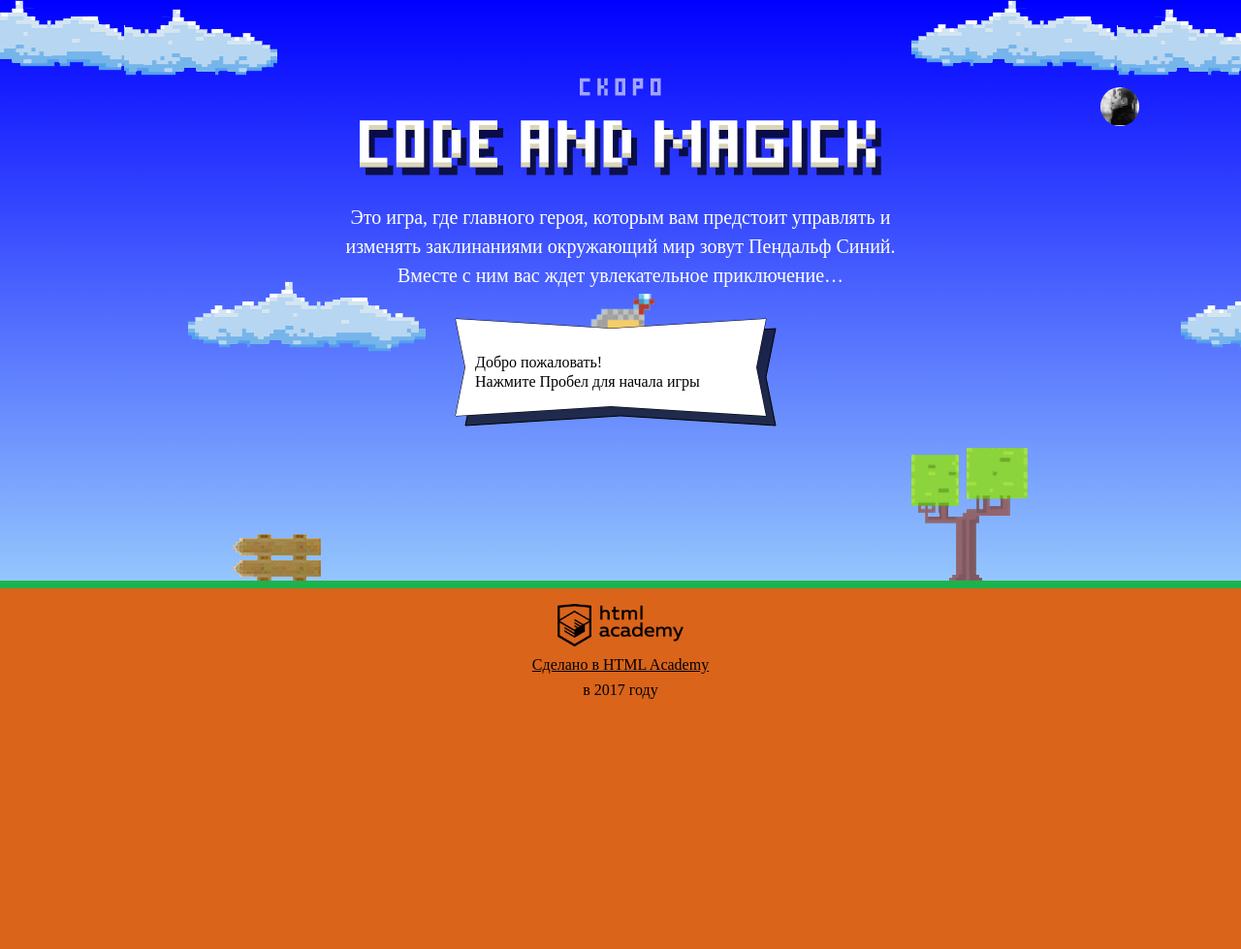
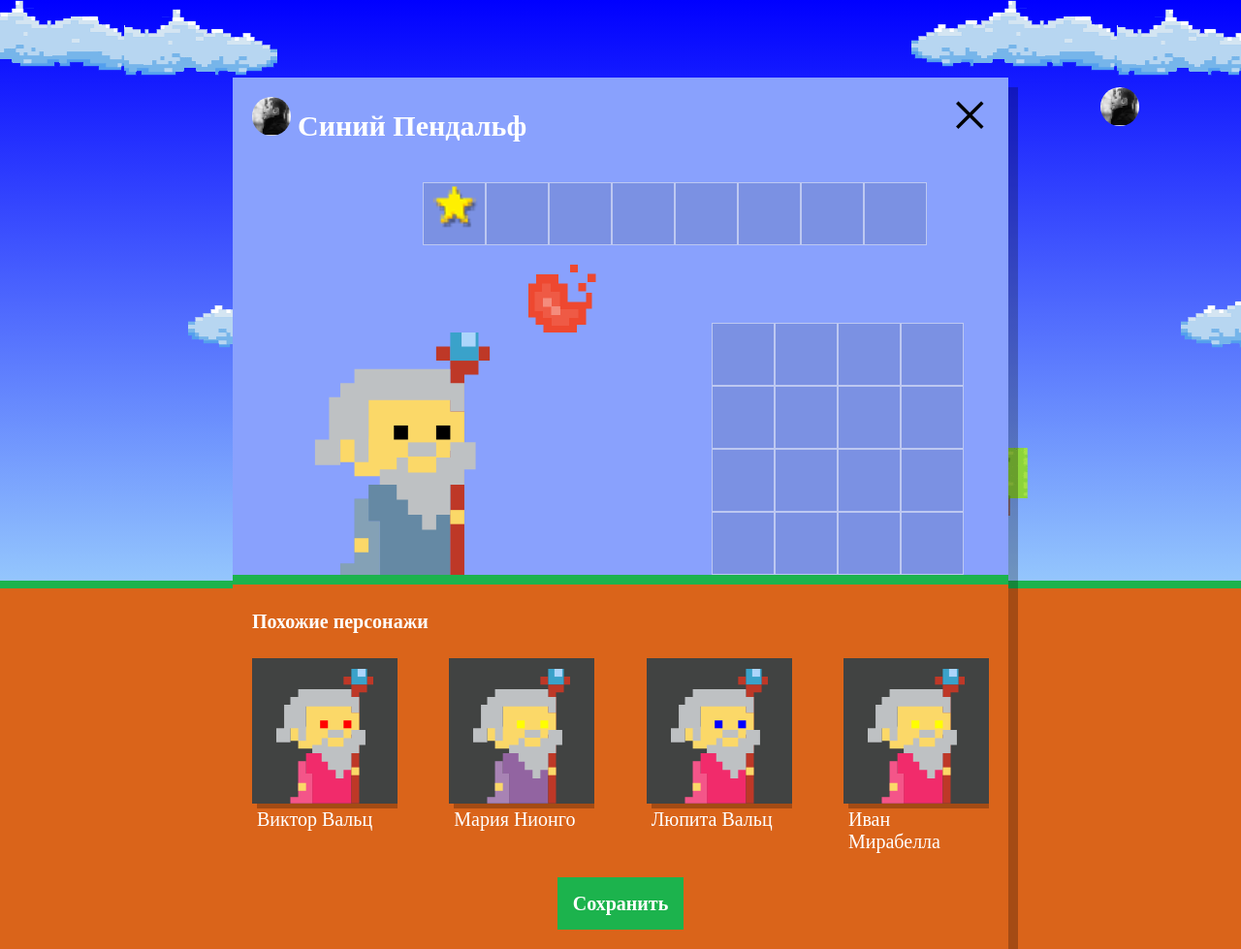
Before and after one commit to VAnastasia/811447-code-and-magick-17, a website: page index.html in a window 1280 px wide. Shown: the whole page at 97% size. Before the commit the page ends 800 px from the top, so only its background shows below. Drawn offline with Linux system fonts and the light colour scheme; a web font is replaced by a local one.

Commit message:
задание 4

```diff
--- a/index.html
+++ b/index.html
@@ -198,6 +198,7 @@
   };
 </script>
 <script src="js/stat.js"></script>
+<script src="js/setup.js"></script>
 <script src="js/game.js"></script>
 
 </body>
--- /dev/null
+++ b/js/setup.js
@@ -0,0 +1,49 @@
+'use strict';
+
+document.querySelector('.setup').classList.remove('hidden');
+document.querySelector('.setup-similar').classList.remove('hidden');
+
+var WIZARD_NAMES = ['Иван', 'Хуан Себастьян', 'Мария', 'Кристоф', 'Виктор', 'Юлия', 'Люпита', 'Вашингтон'];
+var WIZARD_SURNAMES = ['да Марья', 'Верон', 'Мирабелла', 'Вальц', 'Онопко', 'Топольницкая', 'Нионго', 'Ирвинг'];
+var WIZARD_COATS = ['rgb(101, 137, 164)', 'rgb(241, 43, 107)', 'rgb(146, 100, 161)', 'rgb(56, 159, 117)', 'rgb(215, 210, 55)', 'rgb(0, 0, 0)'];
+var WIZARD_EYES = ['black', 'red', 'blue', 'yellow', 'green'];
+var WIZARD_AMOUNT = 4;
+
+var getRandomItem = function (array) {
+  return array[Math.round(Math.random() * (array.length - 1))];
+}
+
+var generateWizards = function (names, surnames, coats, eyes, amount) {
+  var wizards = [];
+  var i = 0;
+  while (i < amount) {
+    var wizard = {};
+    wizard.name = getRandomItem(names) + ' ' + getRandomItem(surnames);
+    wizard.coatColor = getRandomItem(coats);
+    wizard.eyesColor = getRandomItem(eyes);
+    wizards.push(wizard);
+    i++;
+  }
+  return wizards;
+}
+
+var createWizard = function (wizardObj) {
+  var similarListElement = document.querySelector('.setup-similar-list');
+  var similarWizardTemplate = document.querySelector('#similar-wizard-template')
+      .content
+      .querySelector('.setup-similar-item');
+  var wizardElement = similarWizardTemplate.cloneNode(true);
+  wizardElement.querySelector('.setup-similar-label').textContent = wizardObj.name;
+  wizardElement.querySelector('.wizard-coat').style.fill = wizardObj.coatColor;
+  wizardElement.querySelector('.wizard-eyes').style.fill = wizardObj.eyesColor;
+  similarListElement.appendChild(wizardElement);
+}
+
+var addWizards = function () {
+  var wizards = generateWizards(WIZARD_NAMES, WIZARD_SURNAMES, WIZARD_COATS, WIZARD_EYES, WIZARD_AMOUNT);
+  for (var i = 0; i < wizards.length; i++) {
+    createWizard(wizards[i]);
+  }
+};
+
+addWizards();
```
